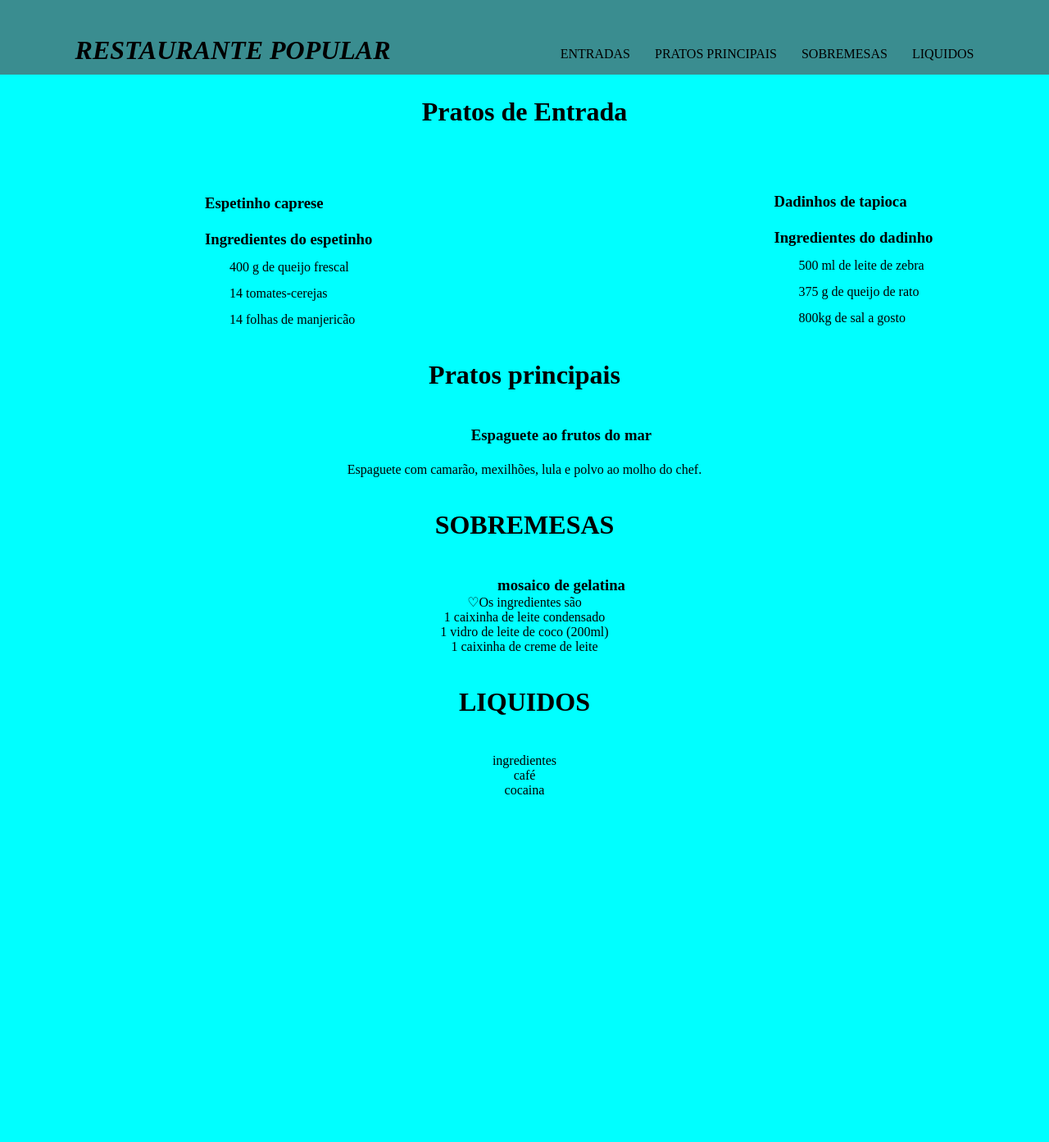
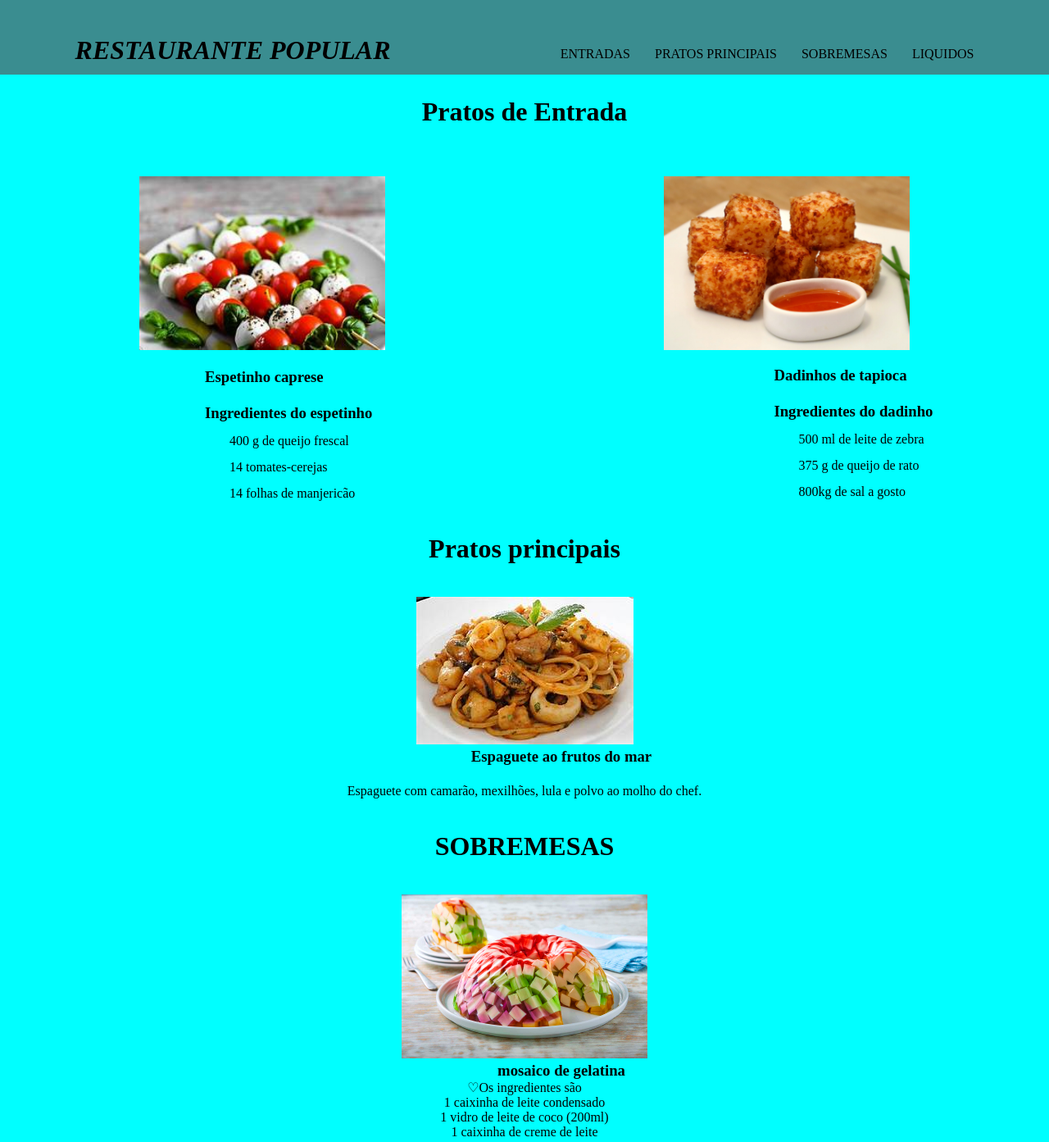
Before and after one commit to edielsoncosta/restaurante, a plain HTML site: page index.html in a window 1280 px wide. Shown: the top 1393 px of the page at 82% size. Before the commit the page ends 973 px from the top, so only its background shows below. Drawn offline with Linux system fonts and the light colour scheme.

Commit message:
Update index.html

```diff
--- a/index.html
+++ b/index.html
@@ -21,8 +21,8 @@
     <main>
         <h1 id="principal">Pratos de Entrada</h1>
         <div class="duo">
-            <img src="./imagens/espeto.jpg" alt="" width="300px">
-            <img src="./imagens/dadinhos.jpg" alt="" width="300px">
+            <img src="espeto.jpg" alt="" width="300px">
+            <img src="dadinhos.jpg" alt="" width="300px">
         </div>
             <div class="block">
                 <div class="flex">
@@ -59,7 +59,7 @@
                  <h1 id="principais">
                      Pratos principais
                  </h1>
-                 <img src="./imagens/frutos.jpg" alt="">
+                 <img src="frutos.jpg" alt="">
                  <h3 id="espa">Espaguete ao frutos do mar <br><br></h3>
                  <p>
                     Espaguete com camarão, mexilhões, lula e polvo ao molho do chef.
@@ -67,7 +67,7 @@
             </div>
             <div class="sobremesa">
                 <h1 id="sobremesa">SOBREMESAS</h1>
-                <img src="./imagens/mosaico.jpg" alt="" width="300px">
+                <img src="mosaico.jpg" alt="" width="300px">
                 <h3 id="gela">mosaico de gelatina</h3>
                 <p>♡Os ingredientes são <br>
                     1 caixinha de leite condensado <br>
@@ -76,7 +76,7 @@
             </div>
             <div class="coca">
                 <h1 id="liq">LIQUIDOS</h1>
-                <img src="./imagens/cocaina.jpg" alt="" width="300px">
+                <img src="cocaina.jpg" alt="" width="300px">
                 <p>ingredientes <br>
                 café <br>
             cocaina</p>
```
